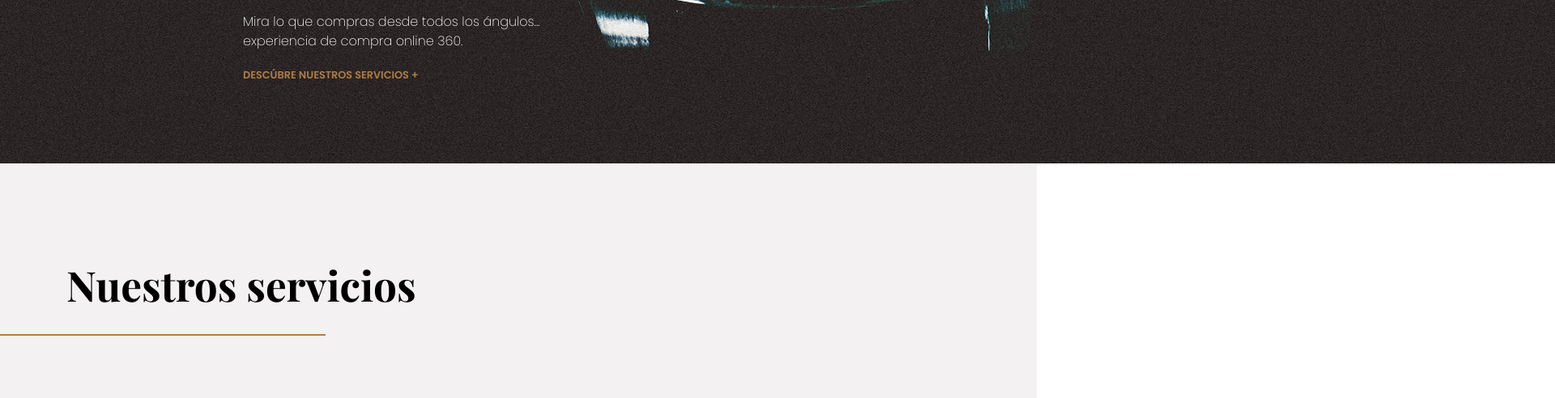
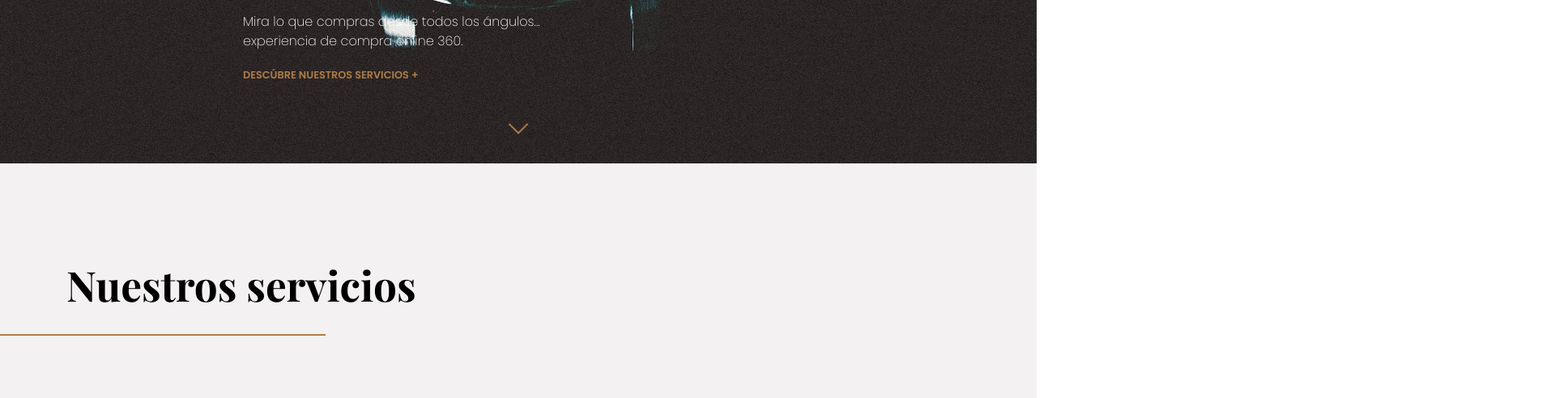
Before and after one commit to juliramon/latevaweb-frontend-code-challenge, a plain HTML site: page index.html in a window 1280 px wide. Shown: the part 548-1040 px from the top of the page at 81% size, 1920 px wide, since content can reach past the window. Drawn offline with nearby package versions, Linux system fonts and the light colour scheme.

Commit message:
Implement scroll down functionality

```diff
--- a/css/stylesheet.css
+++ b/css/stylesheet.css
@@ -9,6 +9,7 @@ html {
   -ms-text-size-adjust: 100%;
   -ms-overflow-style: scrollbar;
   -webkit-tap-highlight-color: transparent;
+  scroll-behavior: smooth;
 }
 
 * {
@@ -160,6 +161,7 @@ h3 {
 
 .intro img {
   position: absolute;
+  width: 100%;
 }
 
 .intro .title-area {
@@ -195,6 +197,19 @@ h3 {
   text-decoration: none;
   color: #af7e47;
   font-weight: bold;
+}
+
+.intro .scroll-down {
+  position: absolute;
+  bottom: 20px;
+  display: flex;
+  justify-content: center;
+  width: 100%;
+}
+
+.intro .scroll-down button {
+  background-color: transparent;
+  border: none;
 }
 
 /*STYLES OUR SERVICES*/
--- a/index.html
+++ b/index.html
@@ -178,7 +178,7 @@
         </div>
       </div>
     </header>
-    <section class="intro">
+    <section class="intro" id="intro">
       <img
         class=""
         src="assets/slider1.jpg"
@@ -197,8 +197,27 @@
         </p>
         <a href="#" title="">Descúbre nuestros servicios +</a>
       </div>
+      <div class="scroll-down">
+        <button id="scrollDownBtn">
+          <svg
+            xmlns="http://www.w3.org/2000/svg"
+            class="icon icon-tabler icon-tabler-chevron-down"
+            width="44"
+            height="44"
+            viewBox="0 0 24 24"
+            stroke-width="1"
+            stroke="#af7e47"
+            fill="none"
+            stroke-linecap="round"
+            stroke-linejoin="round"
+          >
+            <path stroke="none" d="M0 0h24v24H0z" fill="none" />
+            <polyline points="6 9 12 15 18 9" />
+          </svg>
+        </button>
+      </div>
     </section>
-    <section class="our-services">
+    <section class="our-services" id="services">
       <div class="container">
         <div class="row">
           <div class="col-sm-12">
--- a/js/functions.js
+++ b/js/functions.js
@@ -1,7 +1,13 @@
-$(document).ready(() => {
-  $(".intro .slick").slick({
-    infinite: false,
-    dots: false,
-    slidesToShow: 1,
-  });
-});
+const scrollDownButton = document.getElementById("scrollDownBtn");
+const servicesSection = document.getElementById("services");
+scrollDownButton.addEventListener("click", () =>
+  servicesSection.scrollIntoView()
+);
+
+// $(document).ready(() => {
+//   $(".intro .slick").slick({
+//     infinite: false,
+//     dots: false,
+//     slidesToShow: 1,
+//   });
+// });
```
